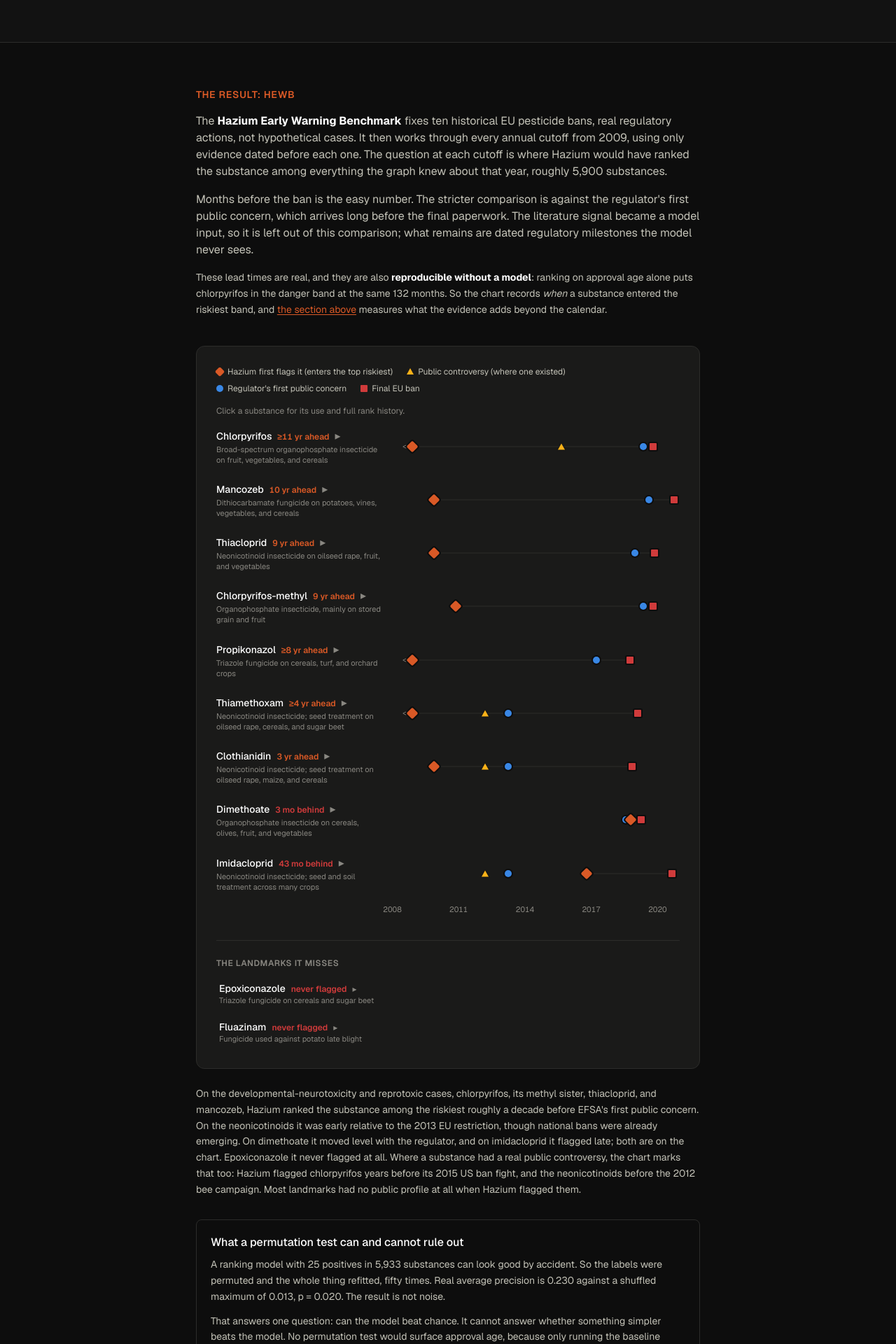
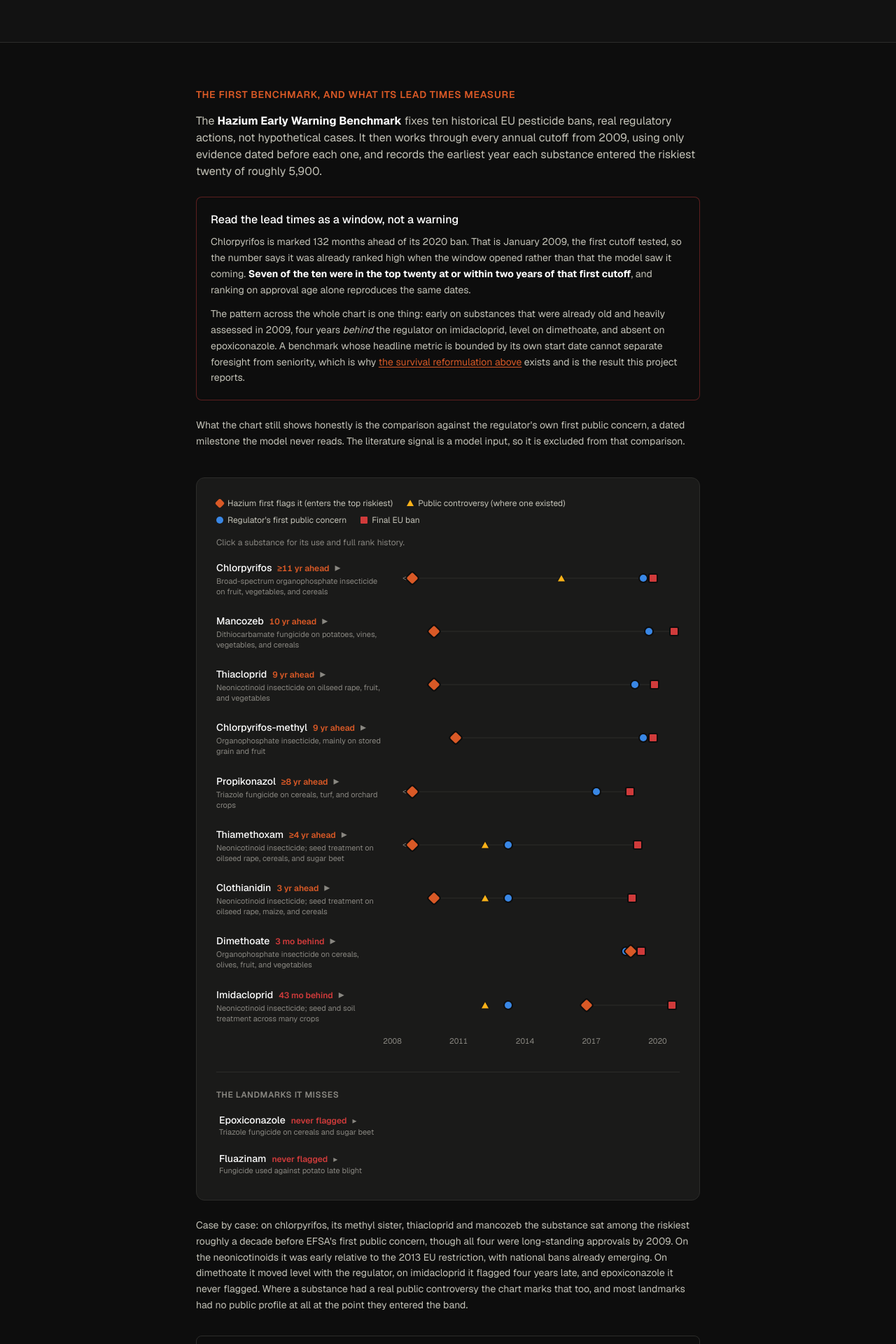
Before and after one commit to MartinBlomqvistDev/hazium, a Next.js app in the folder web/: page /method in a window 1280 px wide. Shown: the part 2100-4020 px from the top of the page at 70% size. Built offline with nearby package versions, Linux system fonts and the light colour scheme.

Commit message:
feat: lead with the fluazinam evidence mesh

```diff
--- a/web/app/method/page.tsx
+++ b/web/app/method/page.tsx
@@ -2,15 +2,12 @@ import Nav from "@/components/Nav";
 import Footer from "@/components/Footer";
 import HowItWorks from "@/components/HowItWorks";
 import ResultSection from "@/components/ResultSection";
-import EvidenceMesh from "@/components/EvidenceMesh";
 import hewbData from "@/data/hewb.json";
 import capabilityData from "@/data/capability.json";
 import substanceDetail from "@/data/substance_detail.json";
-import evidenceMeshData from "@/data/evidence_mesh.json";
 import survivalData from "@/data/survival.json";
 import type {
   CapabilityData,
-  EvidenceMeshData,
   HewbData,
   SubstanceDetailMap,
   SurvivalData,
@@ -19,7 +16,6 @@ import type {
 const data = hewbData as HewbData;
 const capability = capabilityData as CapabilityData;
 const detail = substanceDetail as SubstanceDetailMap;
-const evidenceMesh = evidenceMeshData as EvidenceMeshData;
 const survival = survivalData as SurvivalData;
 
 export const metadata = {
@@ -47,7 +43,6 @@ export default function MethodPage() {
         </section>
         <HowItWorks survival={survival} />
         <ResultSection data={data} capability={capability} detail={detail} />
-        <EvidenceMesh data={evidenceMesh} />
       </main>
       <Footer />
     </div>
--- a/web/app/page.tsx
+++ b/web/app/page.tsx
@@ -2,14 +2,22 @@ import Nav from "@/components/Nav";
 import Hero from "@/components/Hero";
 import WhatWasBuilt from "@/components/WhatWasBuilt";
 import Findings from "@/components/Findings";
+import EvidenceMesh from "@/components/EvidenceMesh";
 import OriginStory from "@/components/OriginStory";
 import Principles from "@/components/Principles";
 import Footer from "@/components/Footer";
+import evidenceMeshData from "@/data/evidence_mesh.json";
 import watchlistData from "@/data/watchlist.json";
 import survivalData from "@/data/survival.json";
 import tfaScreenData from "@/data/tfa_screen.json";
-import type { SurvivalData, TfaScreenData, WatchlistData } from "@/lib/types";
+import type {
+  EvidenceMeshData,
+  SurvivalData,
+  TfaScreenData,
+  WatchlistData,
+} from "@/lib/types";
 
+const evidenceMesh = evidenceMeshData as EvidenceMeshData;
 const watchlist = watchlistData as WatchlistData;
 const survival = survivalData as SurvivalData;
 const tfaScreen = tfaScreenData as TfaScreenData;
@@ -22,6 +30,7 @@ export default function Home() {
         <Hero survival={survival} screen={tfaScreen} />
         <WhatWasBuilt />
         <Findings survival={survival} screen={tfaScreen} watchlist={watchlist} />
+        <EvidenceMesh data={evidenceMesh} />
         <OriginStory />
         <Principles />
       </main>
--- a/web/components/EvidenceMesh.tsx
+++ b/web/components/EvidenceMesh.tsx
@@ -361,13 +361,23 @@ export default function EvidenceMesh({ data }: { data: EvidenceMeshData }) {
   return (
     <section className="mx-auto w-full max-w-5xl px-4 py-14" aria-labelledby="mesh-heading">
       <h2 id="mesh-heading" className="text-2xl font-semibold tracking-tight">
-        What was knowable, year by year
+        What was knowable about {item.name}, year by year
       </h2>
       <p className="mt-2 max-w-2xl text-sm text-text-secondary">
         Every fact carries the date it became public, so this is the evidence available at
-        each cutoff, not what is known today. Substances appear once they are connected to{" "}
-        {item.name} within two steps, most often by sharing a hazard classification.
+        each cutoff rather than what is known today. Marks appear once they are connected to{" "}
+        {item.name} within two steps, most often by sharing a hazard classification. Press
+        play and the graph fills in as each fact was published.
       </p>
+      {item.ranks.every((r) => r === null) && (
+        <p className="mt-3 max-w-2xl text-sm leading-relaxed text-text-secondary">
+          Watch the counter. Six hazard classifications, an EFSA peer review and hundreds of
+          connected substances accumulate over sixteen years, and the ranking stays{" "}
+          <span className="text-text-primary">unranked</span> throughout. Nothing here records
+          that {item.name} degrades into a persistent PFAS compound and reaches groundwater,
+          because no regulatory source says so. This is the gap the project was built around.
+        </p>
+      )}
 
       <div className="mt-5 flex flex-wrap items-center gap-3">
         <button
--- a/web/components/ResultSection.tsx
+++ b/web/components/ResultSection.tsx
@@ -14,32 +14,42 @@ export default function ResultSection({
     <section id="result" className="border-b border-hairline">
       <div className="mx-auto max-w-3xl px-6 py-16">
         <h2 className="text-sm font-semibold uppercase tracking-wider text-accent">
-          The result: HEWB
+          The first benchmark, and what its lead times measure
         </h2>
         <p className="mt-4 text-text-secondary">
           The <strong className="text-text-primary">Hazium Early Warning Benchmark</strong>{" "}
           fixes ten historical EU pesticide bans, real regulatory actions, not
           hypothetical cases. It then works through every annual cutoff from 2009,
-          using only evidence dated before each one. The question at each cutoff is
-          where Hazium would have ranked the substance among everything the graph
-          knew about that year, roughly 5,900 substances.
+          using only evidence dated before each one, and records the earliest year
+          each substance entered the riskiest twenty of roughly 5,900.
         </p>
-        <p className="mt-4 text-text-secondary">
-          Months before the ban is the easy number. The stricter comparison is
-          against the regulator&apos;s first public concern, which arrives long
-          before the final paperwork. The literature signal became a model input,
-          so it is left out of this comparison; what remains are dated regulatory
-          milestones the model never sees.
-        </p>
-        <p className="mt-4 text-sm leading-relaxed text-text-secondary">
-          These lead times are real, and they are also{" "}
-          <strong className="text-text-primary">reproducible without a model</strong>: ranking on
-          approval age alone puts chlorpyrifos in the danger band at the same 132 months. So the
-          chart records <em>when</em> a substance entered the riskiest band, and{" "}
-          <a href="#how" className="text-accent underline underline-offset-2">
-            the section above
-          </a>{" "}
-          measures what the evidence adds beyond the calendar.
+        <div className="mt-6 rounded-lg border border-status-critical/40 bg-page p-5">
+          <h3 className="font-medium text-text-primary">Read the lead times as a window, not a warning</h3>
+          <p className="mt-2 text-sm leading-relaxed text-text-secondary">
+            Chlorpyrifos is marked 132 months ahead of its 2020 ban. That is January 2009, the
+            first cutoff tested, so the number says it was already ranked high when the window
+            opened rather than that the model saw it coming.{" "}
+            <strong className="text-text-primary">
+              Seven of the ten were in the top twenty at or within two years of that first cutoff
+            </strong>
+            , and ranking on approval age alone reproduces the same dates.
+          </p>
+          <p className="mt-3 text-sm leading-relaxed text-text-secondary">
+            The pattern across the whole chart is one thing: early on substances that were
+            already old and heavily assessed in 2009, four years <em>behind</em> the regulator on
+            imidacloprid, level on dimethoate, and absent on epoxiconazole. A benchmark whose
+            headline metric is bounded by its own start date cannot separate foresight from
+            seniority, which is why{" "}
+            <a href="#how" className="text-accent underline underline-offset-2">
+              the survival reformulation above
+            </a>{" "}
+            exists and is the result this project reports.
+          </p>
+        </div>
+        <p className="mt-6 text-sm leading-relaxed text-text-secondary">
+          What the chart still shows honestly is the comparison against the regulator&apos;s own
+          first public concern, a dated milestone the model never reads. The literature signal is
+          a model input, so it is excluded from that comparison.
         </p>
 
         <div className="mt-10 rounded-xl border border-hairline bg-surface p-5 sm:p-7">
@@ -47,17 +57,14 @@ export default function ResultSection({
         </div>
 
         <p className="mt-6 text-sm leading-relaxed text-text-secondary">
-          On the developmental-neurotoxicity and reprotoxic cases, chlorpyrifos,
-          its methyl sister, thiacloprid, and mancozeb, Hazium ranked the
-          substance among the riskiest roughly a decade before EFSA&apos;s first
-          public concern. On the neonicotinoids it was early relative to the
-          2013 EU restriction, though national bans were already emerging. On
-          dimethoate it moved level with the regulator, and on imidacloprid it
-          flagged late; both are on the chart. Epoxiconazole it never flagged at
-          all. Where a substance had a real public controversy, the chart marks
-          that too: Hazium flagged chlorpyrifos years before its 2015 US ban
-          fight, and the neonicotinoids before the 2012 bee campaign. Most
-          landmarks had no public profile at all when Hazium flagged them.
+          Case by case: on chlorpyrifos, its methyl sister, thiacloprid and mancozeb the
+          substance sat among the riskiest roughly a decade before EFSA&apos;s first public
+          concern, though all four were long-standing approvals by 2009. On the neonicotinoids it
+          was early relative to the 2013 EU restriction, with national bans already emerging. On
+          dimethoate it moved level with the regulator, on imidacloprid it flagged four years
+          late, and epoxiconazole it never flagged. Where a substance had a real public
+          controversy the chart marks that too, and most landmarks had no public profile at all
+          at the point they entered the band.
         </p>
 
         <div className="mt-8 rounded-lg border border-hairline bg-page p-5">
```
Also changed, not shown: web/data/evidence_mesh.json (+1 -1 lines).
